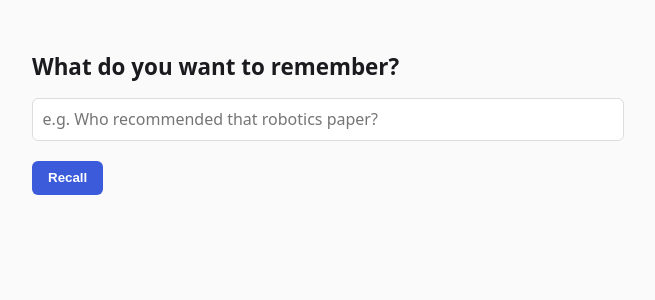
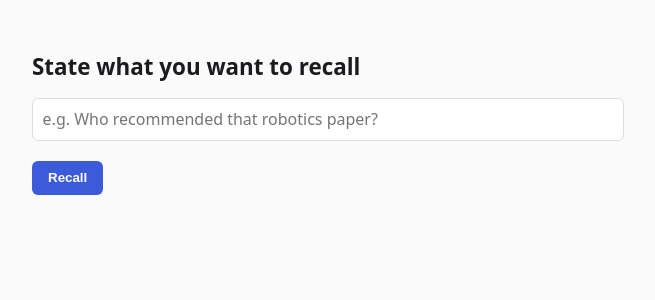
Before and after one commit to LuxKaiwalker/membase, a FastAPI app: page /recall in a window 1280 px wide. Shown: the part 55-355 px from the top of the page, without its empty margins (312-967 px from the left). Run offline with FastAPI, Linux system fonts and the light colour scheme.

Commit message:
ui: clarify the recall page's heading
"What do you want to remember?" echoed the create page's framing and
read like it was asking the user to write a new memory, not query an
existing one.

```diff
--- a/backend/app/templates/recall.html
+++ b/backend/app/templates/recall.html
@@ -2,7 +2,7 @@
 {% block title %}membase — Recall{% endblock %}
 {% block content %}
 <section class="panel">
-  <h1>What do you want to remember?</h1>
+  <h1>State what you want to recall</h1>
   <form id="recall-form">
     <input id="query" type="text" placeholder="e.g. Who recommended that robotics paper?" required />
     <button type="submit">Recall</button>
```
